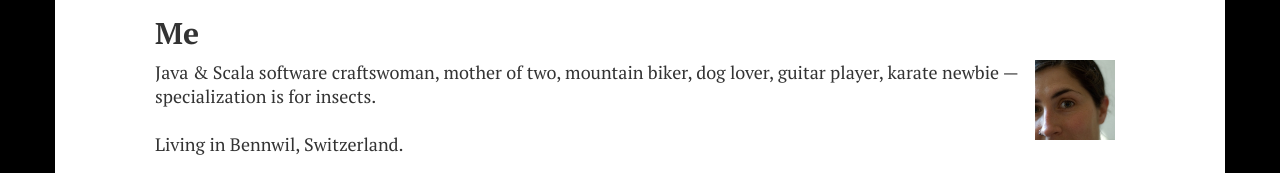
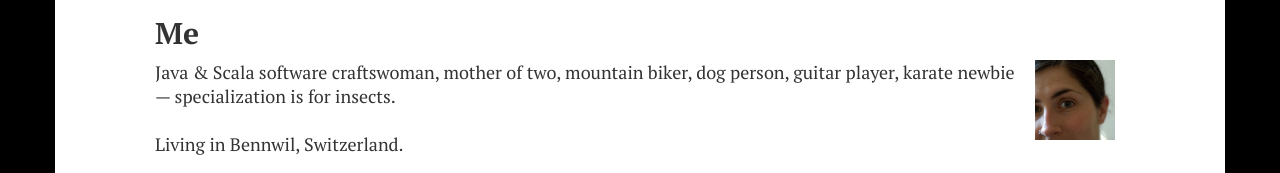
Before and after one commit to netzwerg/netzwerg.ch, a plain HTML site: page about.html in a window 1280 px wide. Shown: the part 479-652 px from the top of the page. Drawn offline with nearby package versions, Linux system fonts and the light colour scheme.

Commit message:
Deploy 38cdc7f

```diff
--- a/about.html
+++ b/about.html
@@ -38,7 +38,7 @@
 <h2 class="about">Me</h2>
 <table class="about">
     <tr>
-        <td>Java & Scala software craftswoman, mother of two, mountain biker, dog lover, guitar player, karate newbie &mdash;
+        <td>Java & Scala software craftswoman, mother of two, mountain biker, dog person, guitar player, karate newbie &mdash;
             specialization is for insects.<br /><br />Living in Bennwil, Switzerland.</td>
         <td><img class="about" src="/images/rahel.jpg" /></td>
     </tr>
```
